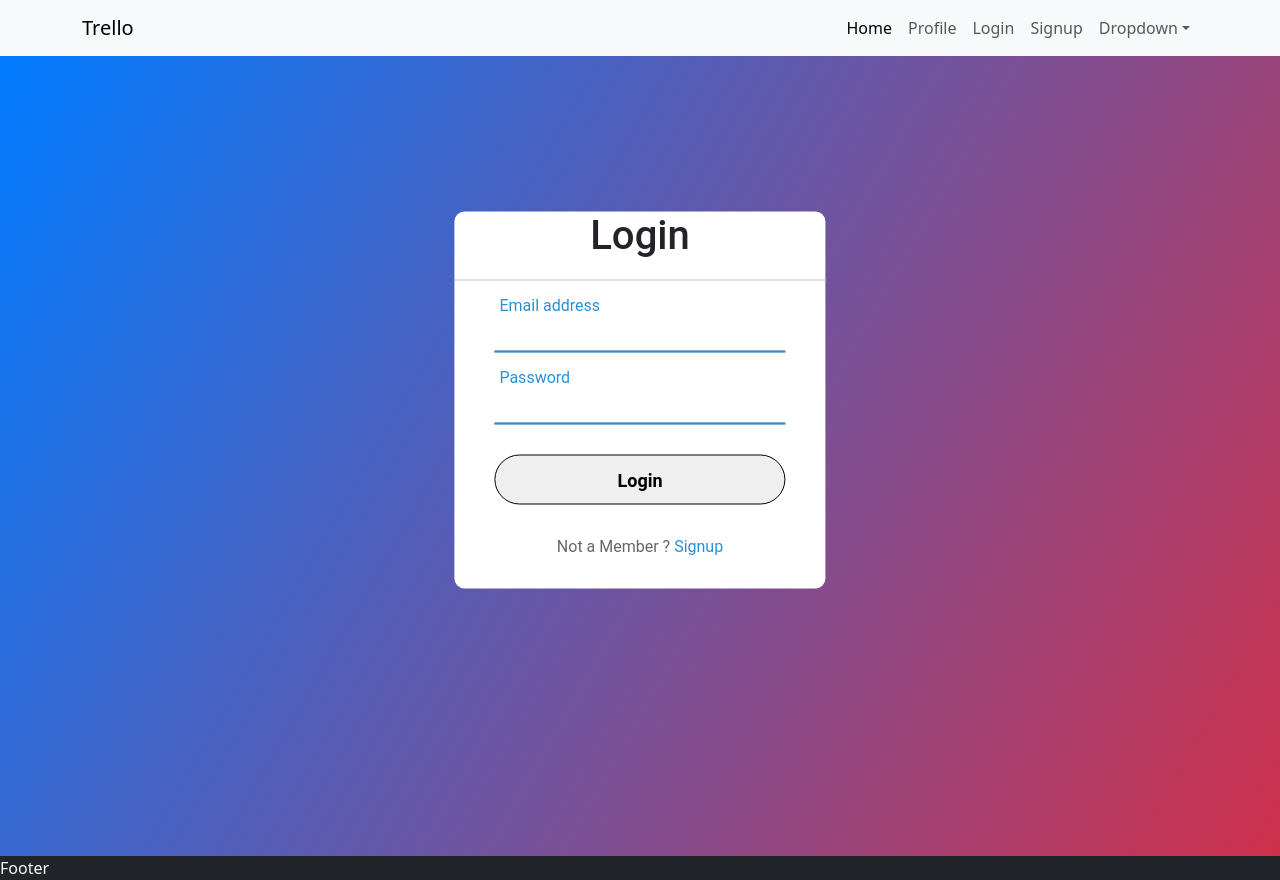
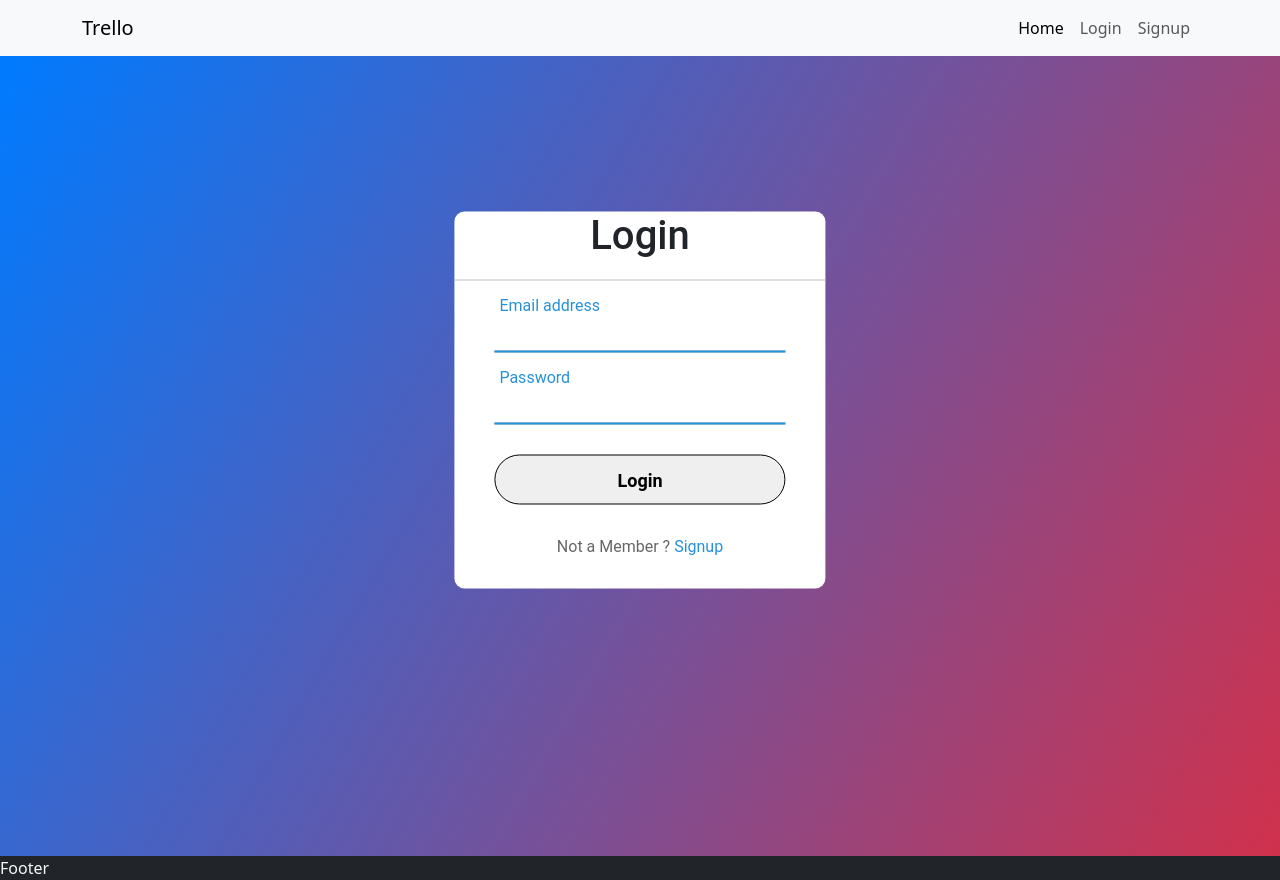
Before and after one commit to mohamedashrraf/Trello, a Next.js app: page /login in a window 1280 px wide. Built offline with nearby package versions, Linux system fonts and the light colour scheme.

Commit message:
token context

```diff
--- a/src/app/Navbar/page.jsx
+++ b/src/app/Navbar/page.jsx
@@ -1,44 +1,77 @@
-import Link from 'next/link'
-import React from 'react'
+"use client";
+import Link from 'next/link';
+import React, { useContext } from 'react';
+import { tokenContext } from '../context/tokenContext';
+import { useRouter } from 'next/router';
+
+
 
 export default function Navbar() {
+  let { token,setToken } = useContext(tokenContext);
+  // const router = useRouter();
+
+  function logout() {
+    localStorage.removeItem("token")
+    localStorage.removeItem("data")
+    setToken(null);
+    // router.push("/login")
+  }
+
   return (
     <nav className="navbar navbar-expand-lg navbar-light bg-light">
       <div className="container">
-    <Link className="navbar-brand" href="/">Trello</Link>
-    <button className="navbar-toggler" type="button" data-bs-toggle="collapse" data-bs-target="#navbarSupportedContent" aria-controls="navbarSupportedContent" aria-expanded="false" aria-label="Toggle navigation">
+        <Link className="navbar-brand" href="/">
+          Trello
+        </Link>
+        <button
+          className="navbar-toggler"
+          type="button"
+          data-bs-toggle="collapse"
+          data-bs-target="#navbarSupportedContent"
+          aria-controls="navbarSupportedContent"
+          aria-expanded="false"
+          aria-label="Toggle navigation"
+        >
           <span className="navbar-toggler-icon" />
         </button>
         <div className="collapse navbar-collapse" id="navbarSupportedContent">
           <ul className="navbar-nav ms-auto mb-2 mb-lg-0">
             <li className="nav-item">
-          <Link className="nav-link active" aria-current="page" href="/">Home</Link>
+              <Link className="nav-link active" aria-current="page" href="/">
+                Home
+              </Link>
+            </li>
+            {token ? (
+              <>
+              <li className="nav-item">
+                <Link className="nav-link" href="/user">
+                  Profile
+                </Link>
                 </li>
                 <li className="nav-item">
-          <Link className="nav-link"  href='./user'>Profile</Link>
+                <button className="nav-link" onClick={logout} >
+                  Logout
+                </button>
+                </li>
+              </>
+            ) : (
+              <>
+                <li className="nav-item">
+                  <Link className="nav-link" href="/login">
+                    Login
+                  </Link>
                 </li>
                 <li className="nav-item">
-          <Link className="nav-link"  href='./login'>Login</Link>
+                  <Link className="nav-link" href="/signup">
+                    Signup
+                  </Link>
                 </li>
-            <li className="nav-item">
-          <Link className="nav-link"  href='./signup'>Signup</Link>
-        </li>
-        <li className="nav-item dropdown">
-          <a className="nav-link dropdown-toggle" href="#" id="navbarDropdown" role="button" data-bs-toggle="dropdown" aria-expanded="false">
-            Dropdown
-          </a>
-          <ul className="dropdown-menu" aria-labelledby="navbarDropdown">
-            <li><a className="dropdown-item" href="#">Action</a></li>
-            <li><a className="dropdown-item" href="#">Another action</a></li>
-            <li><hr className="dropdown-divider" /></li>
-            <li><a className="dropdown-item" href="#">Something else here</a></li>
-          </ul>
-        </li>
+              </>
+            )}
 
           </ul>
-
         </div>
       </div>
     </nav>
-  )
+  );
 }
--- /dev/null
+++ b/src/app/context/tokenContext.jsx
@@ -0,0 +1,21 @@
+"use client"
+import { useEffect } from "react";
+import { createContext, useState } from "react";
+
+
+export let tokenContext = createContext()
+
+function TokenContextProvider({ children }) {
+    const [token, setToken] = useState(null);
+    useEffect(() => {
+        if (localStorage.getItem("token"))
+            setToken(localStorage.getItem("token"));
+        else setToken(null);
+    }, []);
+
+    return <tokenContext.Provider value={{ token, setToken }}>{children}</tokenContext.Provider>
+}
+
+export default TokenContextProvider;
+
+// export const  useTokenContextProvider =()=>useContext(tokenContext)
--- a/src/app/layout.jsx
+++ b/src/app/layout.jsx
@@ -1,9 +1,14 @@
+
 import "./globals.css";
 import { Inter } from "next/font/google";
 import Navbar from "./Navbar/page";
 import Footer from "./Footer/page";
 import ReactQuery from "@/componant/provider/ReactQuery/ReactQuery";
 import Redux from "@/componant/provider/Redux/Redux";
+import TokenContextProvider from './context/tokenContext';
+// import { useClient } from 'next/stdlib/server';
+
+
 
 const inter = Inter({ subsets: ["latin"] });
 export const metadata = {
@@ -11,17 +16,21 @@ export const metadata = {
   description: "Home page",
 };
 
+    // useClient();
 export default function RootLayout({ children }) {
+
   return (
     <html>
       <body>
+         <TokenContextProvider>
         <Navbar />
 
           <ReactQuery>
             <main className="min-vh-100">{children}</main>
           </ReactQuery>
 
-        <Footer />
+          <Footer />
+          </TokenContextProvider>
       </body>
     </html>
   );
--- a/src/app/login/page.jsx
+++ b/src/app/login/page.jsx
@@ -1,13 +1,22 @@
 "use client";
-import React, { useEffect } from "react";
+import React, { useContext, useEffect } from "react";
 import { useFormik } from "formik";
 import * as Yup from "yup";
 import styles from "./Login.module.css";
 import {useApi} from "../../../hooks/api";
 import { Fragment } from "react";
 import Link from "next/link";
+import { tokenContext } from '../context/tokenContext'
+import { useRouter } from 'next/router';
+
+
 export default function Login() {
   const api = useApi();
+  let setToken = useContext(tokenContext);
+
+// const router = useRouter();
+
+
   const initialValues = {
     email: "",
     password: "",
@@ -31,6 +40,7 @@ export default function Login() {
       )
       .required("password is required"),
   });
+
   const formik = useFormik({
     initialValues,
     validationSchema,
@@ -40,12 +50,15 @@ export default function Login() {
         const res = await api.post("users/login", data);
         console.log(res.data);
         localStorage.setItem("token",res.data.token)
-        localStorage.setItem("data",JSON.stringify(res.data.data))
+        localStorage.setItem("data", JSON.stringify(res.data.data))
+        setToken(res.data.token);
+        // router.push('/user');
       } catch (error) {
         console.log(error);
       }
     },
   });
+
   useEffect(() => {
     formik.touched.email = false;
     formik.touched.password = false;
@@ -107,12 +120,11 @@ export default function Login() {
                 </div>
               </div>
               <div>
-                <input
+                <button
                   name="submit"
                   type="Submit"
                   className={styles.sub}
-                  defaultValue="Login"
-                />
+                >Login</button>
               </div>
               <div>
                 <div className={styles.signup_link}>
```
Lines whose indentation alone changed are shown as unchanged.
